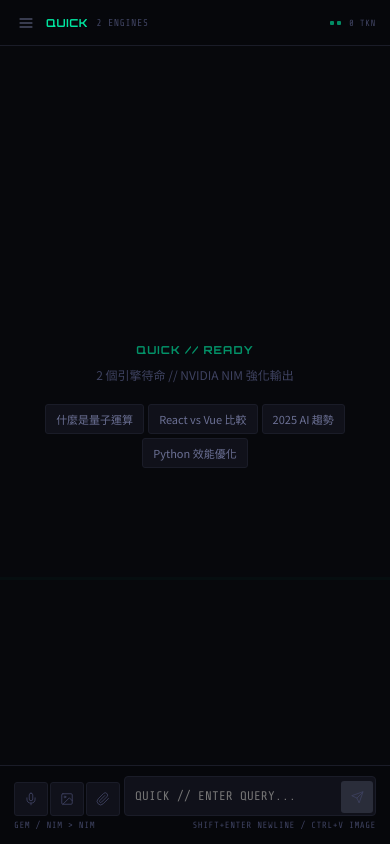
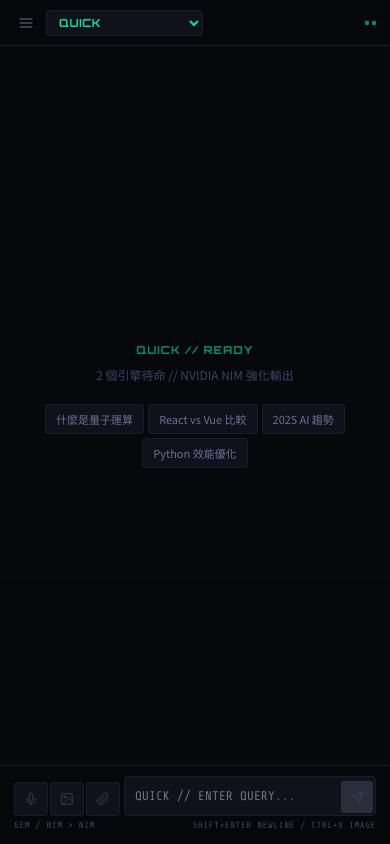
Before and after one commit to kevinyo831-web/sentinel-orchestrator, a Next.js app: page / in a window 390 px wide. Built offline with nearby package versions, Linux system fonts and the light colour scheme.

Commit message:
Add: Mobile 模式選擇下拉選單

```diff
--- a/pages/index.js
+++ b/pages/index.js
@@ -1047,12 +1047,13 @@ export default function App(){
         <header style={{height:46,minHeight:46,display:"flex",alignItems:"center",justifyContent:"space-between",padding:"0 14px",borderBottom:`1px solid ${C.border}`,background:`${C.bg}E8`,backdropFilter:"blur(8px)",zIndex:1}}>
           <div style={{display:"flex",alignItems:"center",gap:8}}>
             <button onClick={()=>setSidebar(!sidebar)} style={{background:"none",border:"none",cursor:"pointer",padding:4,display:"flex"}}><Icon type="menu" size={16} color={C.text2}/></button>
-            <span style={{fontFamily:"'Orbitron',sans-serif",fontSize:11,fontWeight:700,color:C.accent,letterSpacing:".06em"}}>{cur.name}</span>
-            <span style={{fontSize:10,color:C.text3,letterSpacing:".04em"}}>{cur.providers.length}{localLLM?"+1":""} ENGINES</span>
+            <select value={mode} onChange={e=>setMode(e.target.value)} style={{fontFamily:"'Orbitron',sans-serif",fontSize:11,fontWeight:700,color:C.accent,letterSpacing:".06em",background:C.surface,border:`1px solid ${C.border}`,borderRadius:3,padding:"4px 8px",cursor:"pointer"}}>
+              {MODES.map(m=><option key={m.id} value={m.id}>{m.name}</option>)}
+            </select>
+            <span style={{fontSize:10,color:C.text3,letterSpacing:".04em",display:"none"}} className="desktop-only">{cur.providers.length}{localLLM?"+1":""} ENGINES</span>
           </div>
           <div style={{display:"flex",alignItems:"center",gap:8}}>
             <div style={{display:"flex",gap:3}}>{cur.providers.map(pv=><span key={pv} style={{width:4,height:4,borderRadius:1,background:C.accent,opacity:.6}}/>)}{localLLM&&<span style={{width:4,height:4,borderRadius:1,background:C.accent2,opacity:.6}}/>}</div>
-            <span style={{fontSize:9,color:C.text3,letterSpacing:".06em"}}>{msgs.filter(m=>m.type==="ai").reduce((a,m)=>a+(m.providers.length+1)*140,0)} TKN</span>
           </div>
         </header>
 
```
